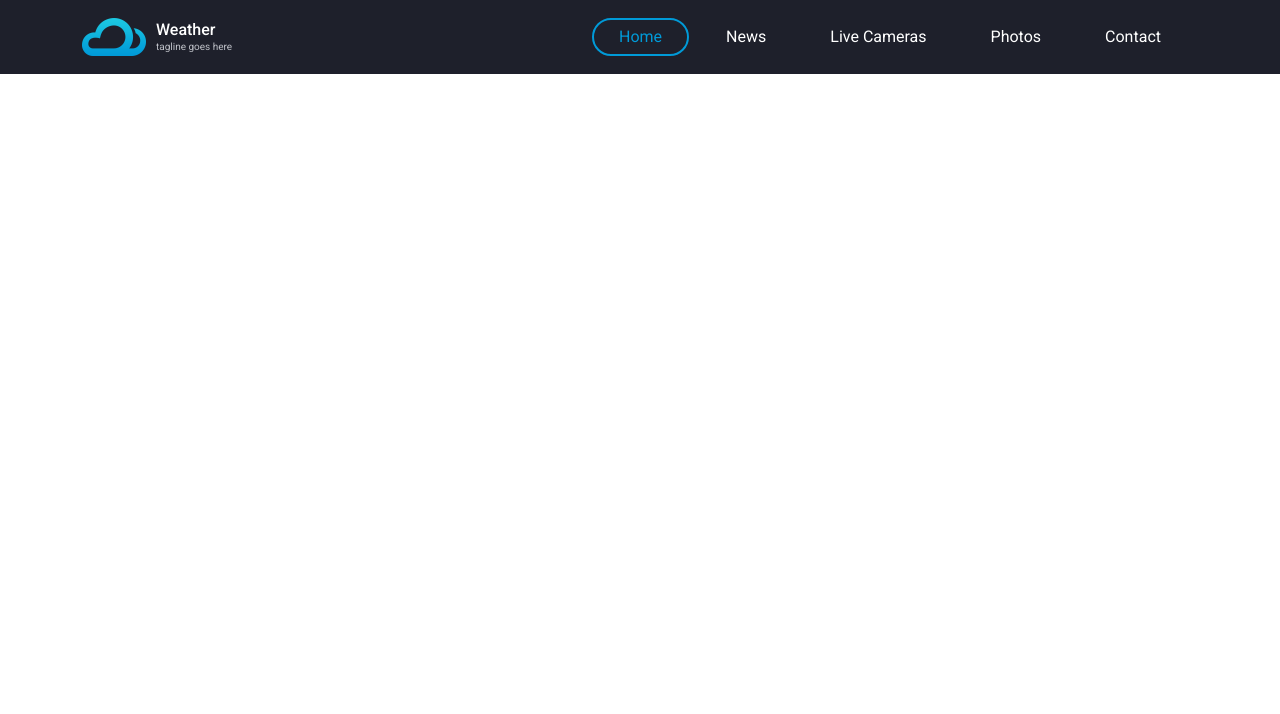
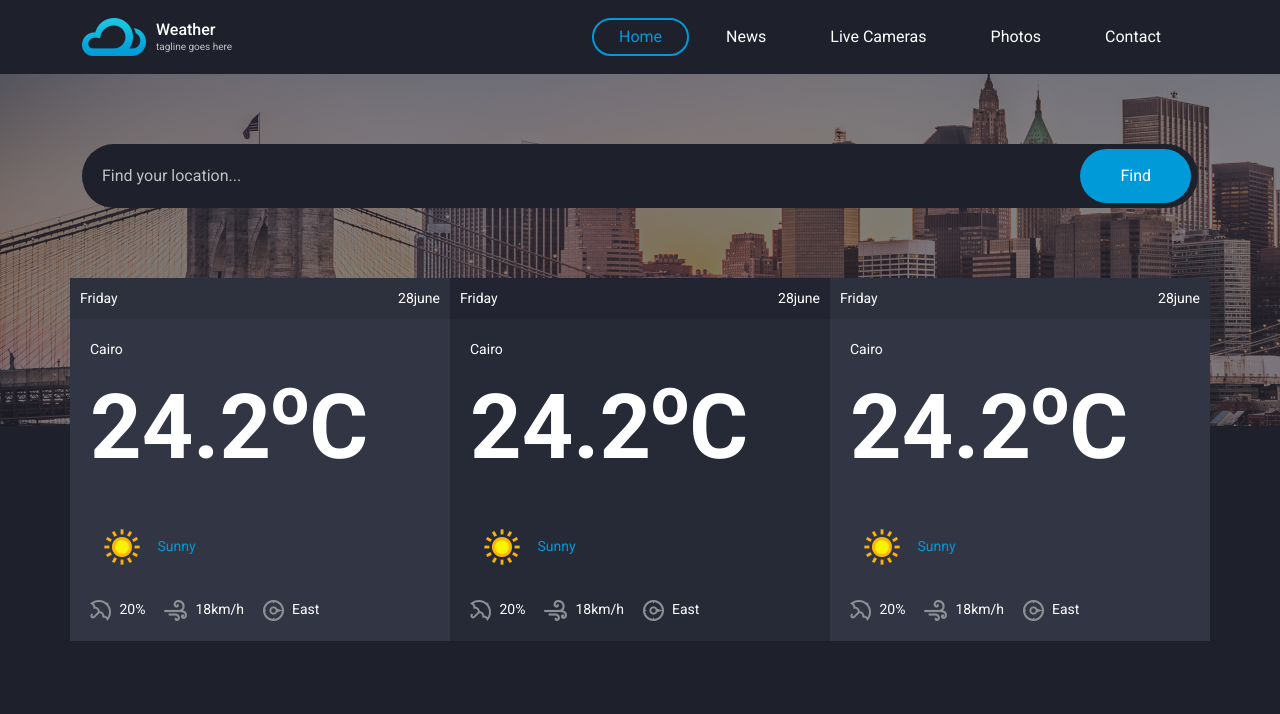
Before and after one commit to khaledradwan96/Weather-API, a plain HTML site: page index.html in a window 1280 px wide. Drawn offline with Linux system fonts and the light colour scheme.

Commit message:
create home section with forecast of weather

```diff
--- a/css/style.css
+++ b/css/style.css
@@ -1,9 +1,9 @@
 body {
   font-family: "Roboto", sans-serif;
+  background-color: #1e202b;
 }
-/* ==== nav bar ==== */
+/* ========== nav bar ========== */
 nav {
-  background-color: #1e202b;
   color: #fff;
 }
 .navbar-brand,
@@ -52,3 +52,71 @@ nav .nav-link:focus {
 .navbar-toggler:hover {
   color: #009ad8;
 }
+
+/* ========== home ========== */
+#home {
+  background-image: url("../assets/asset\ 6.png");
+  background-repeat: no-repeat;
+  padding: 70px 0;
+  min-height: 350px;
+}
+#home form {
+  position: relative;
+  margin-bottom: 70px;
+}
+#home input {
+  background-color: #1e202b;
+  color: white;
+  border: none;
+  padding: 20px 50px 20px 20px;
+  position: relative;
+}
+#home input::placeholder {
+  color: #c1c1c1;
+}
+#home button {
+  position: absolute;
+  top: 5px;
+  bottom: 5px;
+  right: 7px;
+  padding: 0 40px;
+  background-color: #009ad8;
+  color: #fff;
+  border-radius: 30px;
+  outline: none;
+  border: none;
+}
+/* ===== forecast of weather ===== */
+#home .forecast {
+  color: white;
+  font-size: 14px;
+}
+#home .forecast .row > div {
+  background-color: #323544;
+  padding-left: 0;
+  padding-right: 0;
+}
+#home .forecast .row > div:nth-child(2) {
+  background-color: #262936;
+}
+#home .forecast .date {
+  background-color: rgba(0, 0, 0, 0.1);
+  padding: 10px;
+}
+#home .forecast .weather {
+  padding: 20px;
+}
+#home .forecast .weather .degree {
+  font-size: 90px;
+  font-weight: bold;
+}
+#home .forecast .weather .status {
+  color: #009ad8;
+  margin: 20px 0;
+}
+#home .forecast .weather .info span {
+  margin-right: 15px;
+}
+#home .forecast .weather .info span img {
+  margin-right: 5px;
+}
--- a/index.html
+++ b/index.html
@@ -5,6 +5,7 @@
     <meta charset="UTF-8">
     <meta name="viewport" content="width=device-width, initial-scale=1.0">
     <title>Weather API</title>
+    <link rel="shortcut icon" href="assets/asset 0.png" type="image/x-icon">
 
     <!-- Google fonts -->
     <link rel="preconnect" href="https://fonts.googleapis.com">
@@ -57,6 +58,82 @@
         </div>
     </nav>
 
+    <!-- home section -->
+    <section id="home">
+        <div class="container">
+            <form>
+                <input type="text" id="search" class="form-control rounded-5" placeholder="Find your location...">
+                <button>Find</button>
+            </form>
+
+            <!-- forecast of weather -->
+            <div class="forecast">
+                <div class="row">
+                    <div class="col-lg-4">
+                        <div class="date d-flex justify-content-between">
+                            <span>Friday</span>
+                            <span>28june</span>
+                        </div>
+                        <div class="weather">
+                            <span id="location">Cairo</span>
+                            <div class="degree">24.2<sup>o</sup>C
+                            </div>
+                            <div class="status">
+                                <img src="assets/asset 5.webp" alt="">
+                                Sunny
+                            </div>
+                            <div class="info">
+                                <span><img src="assets/asset 2.png" alt=""> 20%</span>
+                                <span><img src="assets/asset 3.png" alt=""> 18km/h</span>
+                                <span><img src="assets/asset 4.png" alt=""> East</span>
+                            </div>
+                        </div>
+                    </div>
+                    <div class="col-lg-4">
+                        <div class="date d-flex justify-content-between">
+                            <span>Friday</span>
+                            <span>28june</span>
+                        </div>
+                        <div class="weather">
+                            <span id="location">Cairo</span>
+                            <div class="degree">24.2<sup>o</sup>C
+                            </div>
+                            <div class="status">
+                                <img src="assets/asset 5.webp" alt="">
+                                Sunny
+                            </div>
+                            <div class="info">
+                                <span><img src="assets/asset 2.png" alt=""> 20%</span>
+                                <span><img src="assets/asset 3.png" alt=""> 18km/h</span>
+                                <span><img src="assets/asset 4.png" alt=""> East</span>
+                            </div>
+                        </div>
+                    </div>
+                    <div class="col-lg-4">
+                        <div class="date d-flex justify-content-between">
+                            <span>Friday</span>
+                            <span>28june</span>
+                        </div>
+                        <div class="weather">
+                            <span id="location">Cairo</span>
+                            <div class="degree">24.2<sup>o</sup>C
+                            </div>
+                            <div class="status">
+                                <img src="assets/asset 5.webp" alt="">
+                                Sunny
+                            </div>
+                            <div class="info">
+                                <span><img src="assets/asset 2.png" alt=""> 20%</span>
+                                <span><img src="assets/asset 3.png" alt=""> 18km/h</span>
+                                <span><img src="assets/asset 4.png" alt=""> East</span>
+                            </div>
+                        </div>
+                    </div>
+                </div>
+            </div>
+        </div>
+    </section>
+
 
     <script src="js/bootstrap.bundle.min.js"></script>
     <script src="js/main.js"></script>
```
